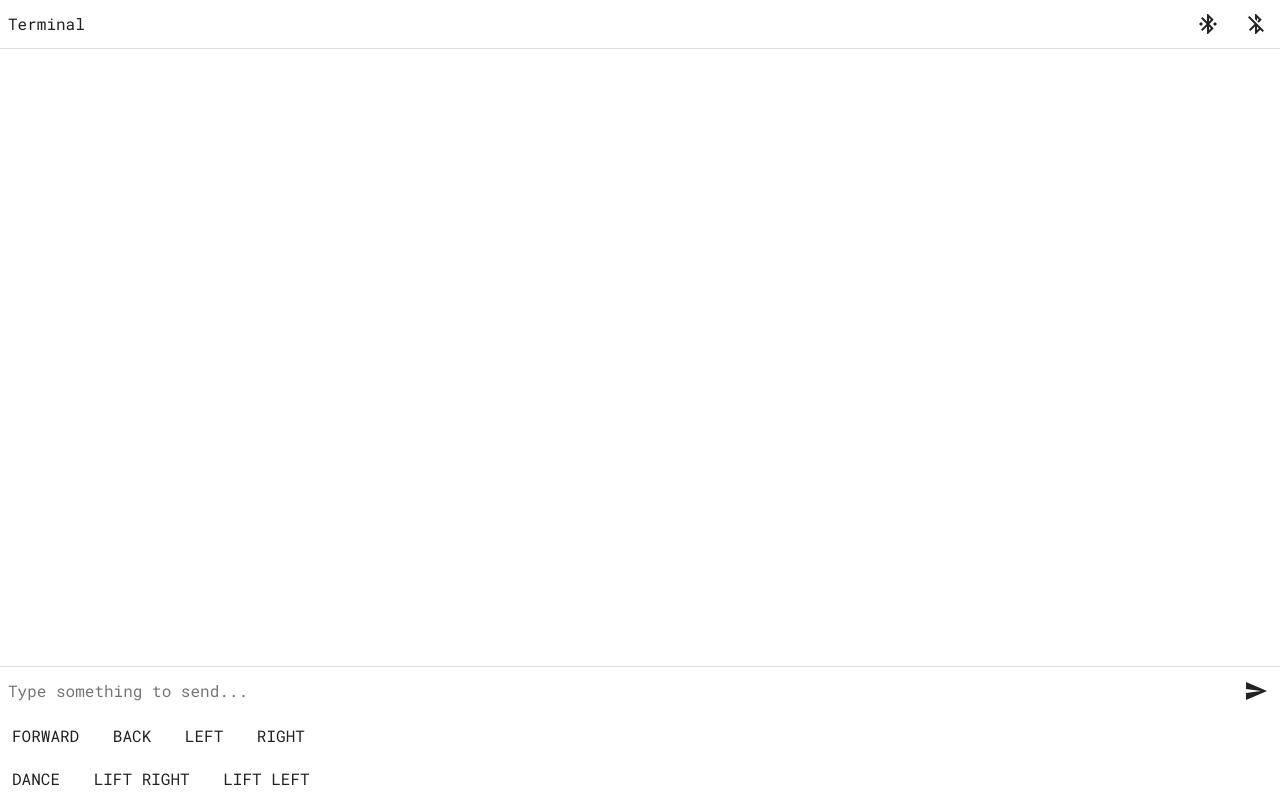
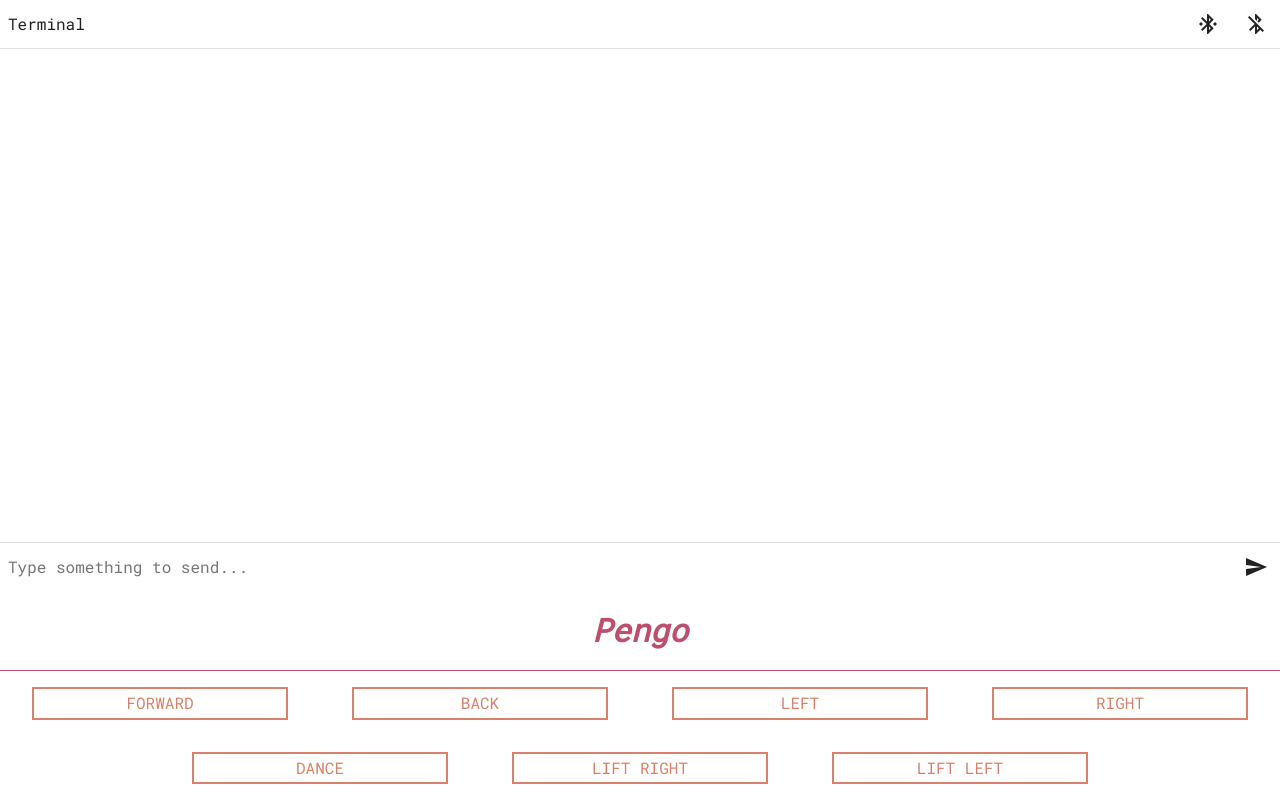
Before and after one commit to karolis-vilpisauskas/pengo, a website: page index.html in a window 1280 px wide. Drawn offline with Linux system fonts and the light colour scheme.

Commit message:
Added some styling

```diff
--- a/css/styles.css
+++ b/css/styles.css
@@ -1,21 +1,27 @@
 *:focus {
-  outline: none; }
+  outline: none;
+}
 
-html, body, .app {
+html,
+body,
+.app {
   height: 100%;
   max-height: 100%;
-  min-height: 100%; }
+  min-height: 100%;
+}
 
 body {
   background: #ffffff;
   color: rgba(0, 0, 0, 0.87);
   font-family: 'Roboto Mono', monospace;
   font-size: 16px;
-  -webkit-tap-highlight-color: rgba(0, 0, 0, 0); }
+  -webkit-tap-highlight-color: rgba(0, 0, 0, 0);
+}
 
 .app {
   display: flex;
-  flex-direction: column; }
+  flex-direction: column;
+}
 
 button {
   background: none;
@@ -25,53 +31,111 @@ button {
   margin: 0;
   padding: 12px;
   transition: background 0.3s, color 0.3s;
-  user-select: none; }
+  user-select: none;
+}
+
 button:active {
   background: rgba(0, 0, 0, 0.12);
-    color: rgba(0, 0, 0, 0.54); }
+  color: rgba(0, 0, 0, 0.54);
+}
+
 button i.material-icons {
-    vertical-align: middle; }
+  vertical-align: middle;
+}
 
 .toolbar {
   align-items: center;
   display: flex;
-  flex-shrink: 0; }
+  flex-shrink: 0;
+}
+
 .toolbar .name {
   flex-grow: 1;
   padding: 0 8px;
-    user-select: none; }
+  user-select: none;
+}
+
 .toolbar .buttons {
-    flex-shrink: 0; }
+  flex-shrink: 0;
+}
+
 .toolbar .buttons button {
-      float: left; }
+  float: left;
+}
 
 .terminal {
   border: 1px solid rgba(0, 0, 0, 0.12);
   border-width: 1px 0;
   flex-grow: 1;
   overflow: auto;
-  padding: 4px 0; }
+  padding: 4px 0;
+}
+
 .terminal div {
   color: #9E9E9E;
   line-height: 1;
   padding: 4px 8px;
-    word-break: break-word; }
+  word-break: break-word;
+}
+
 .terminal div.out {
-      color: #F44336; }
+  color: #F44336;
+}
+
 .terminal div.in {
-      color: #2196F3; }
+  color: #2196F3;
+}
 
 .send-form {
   display: flex;
-  flex-shrink: 0; }
+  flex-shrink: 0;
+}
+
 .send-form input {
   background: none;
   border: none;
   color: rgba(0, 0, 0, 0.87);
   flex-grow: 1;
   font: normal 16px/1.5 'Roboto Mono', monospace;
-    padding: 0 8px; }
+  padding: 0 8px;
+}
+
 .send-form input::placeholder {
-      color: rgba(0, 0, 0, 0.54); }
+  color: rgba(0, 0, 0, 0.54);
+}
+
 .send-form button {
-    flex-shrink: 0; }
+  flex-shrink: 0;
+}
+
+.header {
+  text-align: center;
+  width: 100%;
+  color: #BD4F6C;
+  font-style: italic;
+  font-weight: bolder;
+  border-bottom: #BD4F6C solid 1px;
+}
+
+.movement-wrapper,
+.action-wrapper {
+  display: flex;
+  align-items: center;
+  justify-content: center;
+}
+
+.btn {
+  padding: 5px ;
+  border: #D7816A solid 2px ;
+  color: #D7816A;
+  background-color: transparent ;
+  min-width: 20%;
+  margin: 1em 2.5%;
+  transition: all 0.5s ease;
+}
+
+.btn:hover {
+  background-color: #D7816A;
+  border: transparent solid 1px;
+  color: white;
+}
--- a/index.html
+++ b/index.html
@@ -61,17 +61,19 @@
             </button>
 
         </form>
-
+        <div class="header">
+            <h1>Pengo</h1>
+        </div>
         <div class="movement-wrapper">
-            <button class="btn">FORWARD</button>
-            <button class="btn">BACK</button>
-            <button class="btn">LEFT</button>
-            <button class="btn">RIGHT</button>
+            <button class="btn" type="button">FORWARD</button>
+            <button class="btn" type="button">BACK</button>
+            <button class="btn" type="button">LEFT</button>
+            <button class="btn type="button"">RIGHT</button>
         </div>
         <div class="action-wrapper">
-            <button class="btn">DANCE</button>
-            <button class="btn">LIFT RIGHT</button>
-            <button class="btn">LIFT LEFT</button>
+            <button class="btn" type="button">DANCE</button>
+            <button class="btn" type="button">LIFT RIGHT</button>
+            <button class="btn" type="button">LIFT LEFT</button>
         </div>
 
 
```
Lines whose indentation alone changed are shown as unchanged.
